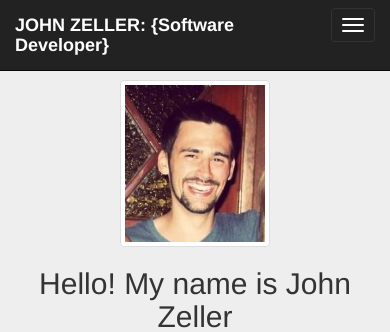
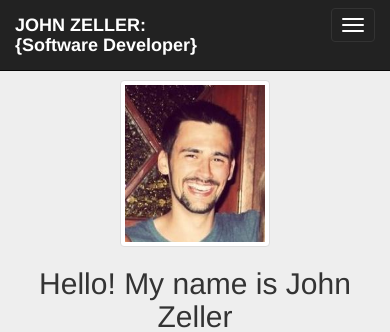
Before and after one commit to JohnLZeller/Personal_Site, a Flask app: page / in a window 390 px wide. Shown: the top 332 px of the page. Run offline with Flask 2, Linux system fonts and the light colour scheme; some libraries are stand-ins or nearby versions.

Commit message:
Nav bar logo now adds a break when in mobile

```diff
--- a/templates/layout.html
+++ b/templates/layout.html
@@ -32,7 +32,7 @@
       <span class="icon-bar"></span>
       <span class="icon-bar"></span>
     </button>
-    <a class="navbar-brand title col-xs-9 col-sm-10 col-xs-9" href="/">JOHN ZELLER: {Software Developer}</a>
+    <a class="navbar-brand title col-xs-9 col-sm-10" href="/">JOHN ZELLER: <br class="navbar-toggle">{Software Developer}</a>
   </div>
 
   <!-- Collect the nav links, forms, and other content for toggling -->
```
